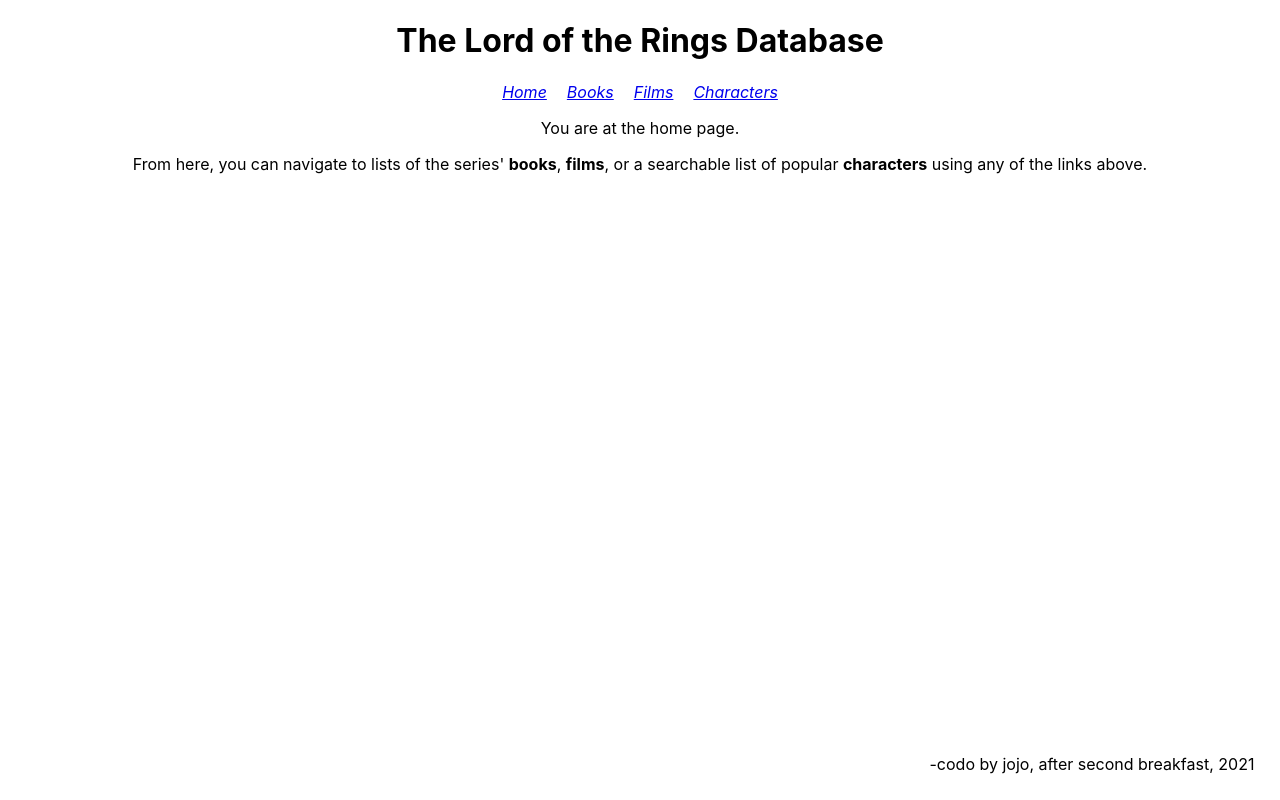
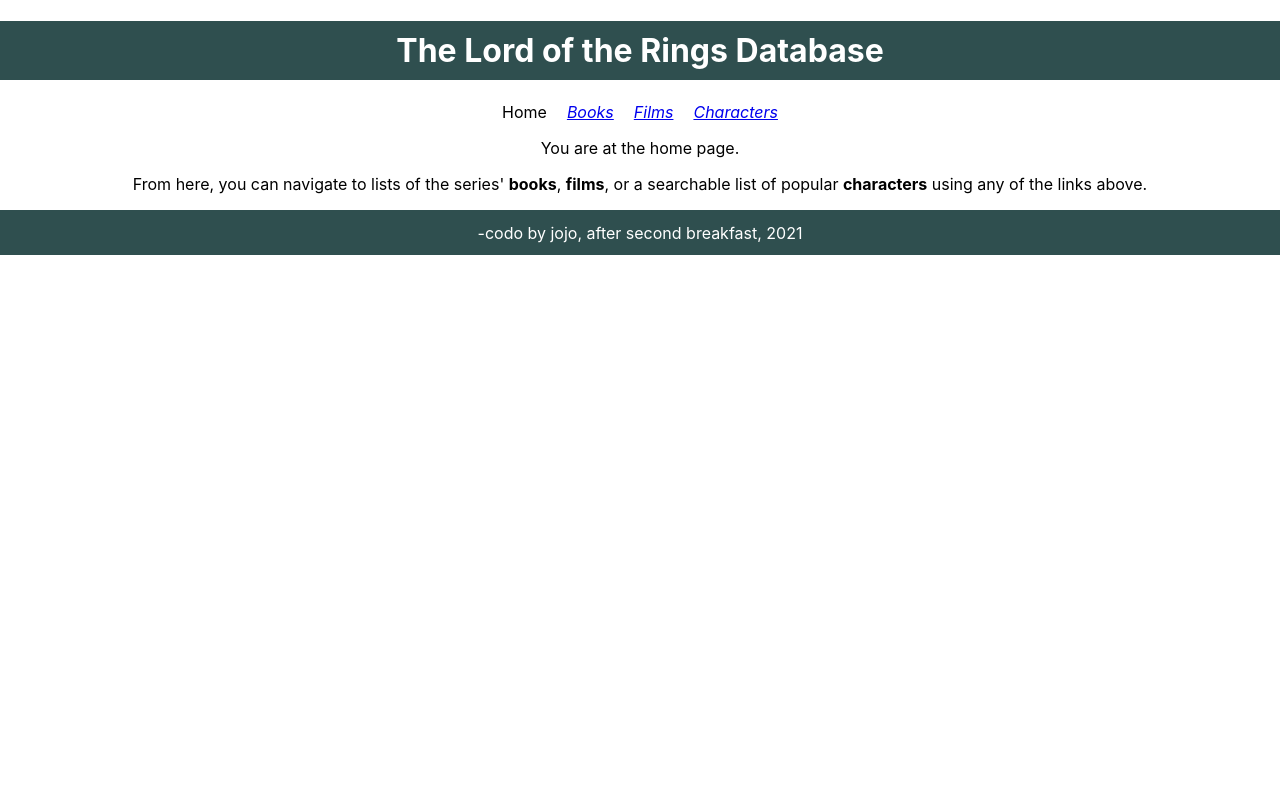
Before and after one commit to jlaurentpdx/lotr-from-scratch, a React (Create React App) app: page / in a window 1280 px wide. Built offline with nearby package versions, Linux system fonts and the light colour scheme.

Commit message:
initial styling

```diff
--- a/src/App.css
+++ b/src/App.css
@@ -1,3 +1,9 @@
+.active {
+  text-decoration: none;
+  font-style: normal;
+  color: black;
+}
+
 body {
   text-align: center;
 }
@@ -9,10 +15,17 @@
   font-style: italic;
 }
 
+h1 {
+  background: darkslategray;
+  color: white;
+  padding: 10px;
+}
+
 footer {
-  position: absolute;
-  background-color: white;
-  padding: 2%;
+  position: sticky;
+  color: white;
+  background-color: darkslategray;
+  padding: 1%;
   bottom: 0;
   right: 0;
 }
--- a/src/App.js
+++ b/src/App.js
@@ -11,7 +11,9 @@
       <BrowserRouter>
         <h1>The Lord of the Rings Database</h1>
         <header>
-          <NavLink to="/">Home</NavLink>
+          <NavLink exact to="/">
+            Home
+          </NavLink>
           <NavLink to="/books">Books</NavLink>
           <NavLink to="/films">Films</NavLink>
           <NavLink to="/characters">Characters</NavLink>
--- a/src/components/CharacterList.js
+++ b/src/components/CharacterList.js
@@ -1,13 +1,13 @@
 export default function CharacterList({ characters }) {
   return (
-    <>
+    <div className="character-list">
       {characters.map((character) => (
-        <div key={character.id} className="character">
+        <div key={character.id} className="character-card">
           <h3>{character.name}</h3>
           <p>Born: {character.birth}</p>
           {character.death !== 'Unknown' ? <p>Died: {character.death}</p> : null}
         </div>
       ))}
-    </>
+    </div>
   );
 }
--- a/src/components/Controls.js
+++ b/src/components/Controls.js
@@ -1,12 +1,15 @@
 export default function Controls({ race, query, setRace, setQuery }) {
   return (
     <div className="controls">
+      <h3>Search by...</h3>
+      <label>Name: </label>
       <input
         value={query}
         type="text"
         placeholder="search"
         onChange={(e) => setQuery(e.target.value)}
       />
+      <label>Race: </label>
       <select value={race} onChange={(e) => setRace(e.target.value)}>
         <option value="All">All</option>
         <option value="Dwarf">Dwarf</option>
--- a/src/components/FilmList.js
+++ b/src/components/FilmList.js
@@ -5,7 +5,7 @@
         <div key={film.id}>
           <h3>{film.title}</h3>
           <p>Box Office Total: ${film.box_office_total}M</p>
-          <p>Academy Award Nominations: {film.academy_award_nominations}</p>
+          <p>Nominated for {film.academy_award_nominations} Academy Awards</p>
         </div>
       ))}
     </div>
--- a/src/views/Characters/Characters.css
+++ b/src/views/Characters/Characters.css
@@ -0,0 +1,17 @@
+.controls {
+  padding-bottom: 2vh;
+}
+
+.character-list {
+  display: flex;
+  flex-wrap: wrap;
+  justify-content: center;
+}
+
+.character-card {
+  background: lightgray;
+  border-radius: 10px;
+  padding: 5px;
+  margin: 5px;
+  width: 20vw;
+}
--- a/src/views/Characters/Characters.js
+++ b/src/views/Characters/Characters.js
@@ -12,7 +12,6 @@
   useEffect(() => {
     const fetchData = async () => {
       const data = await fetchCharacters(race, query);
-      console.log(data);
       setCharacters(data);
     };
     fetchData();
```
